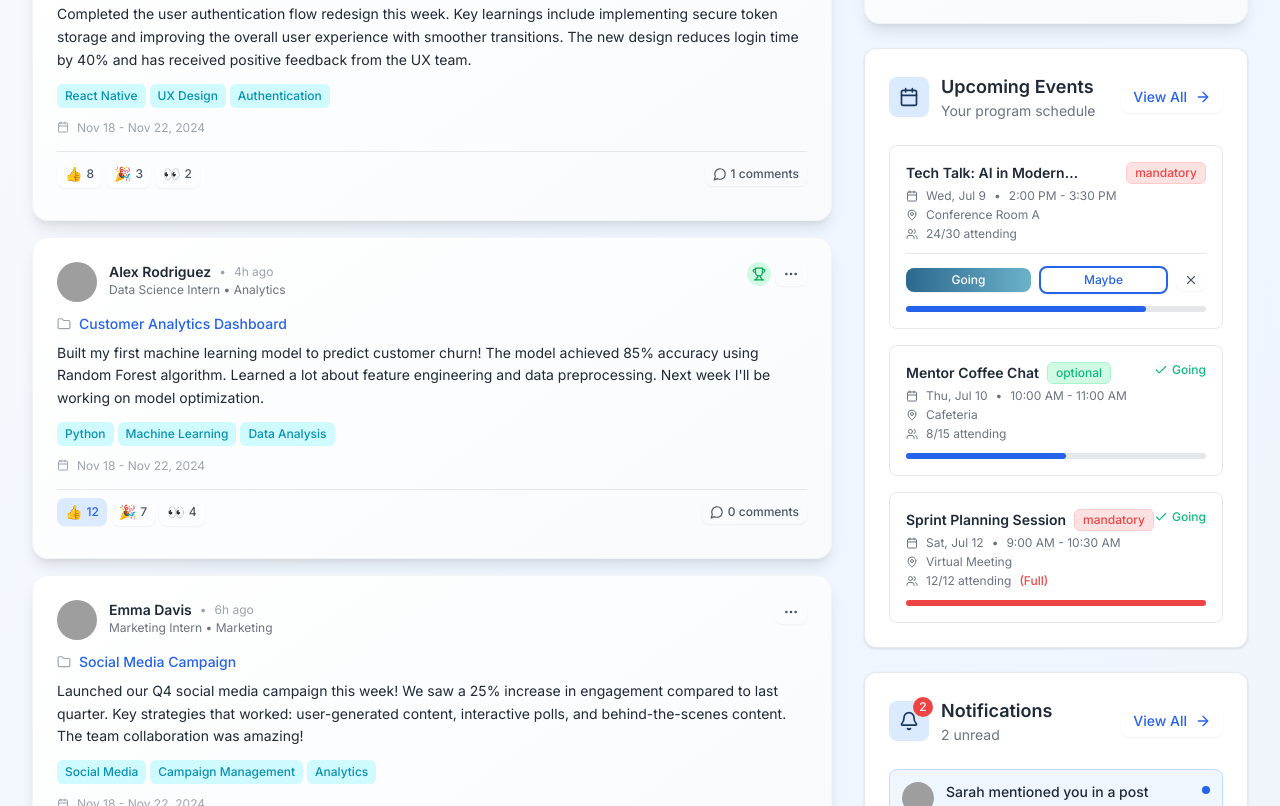
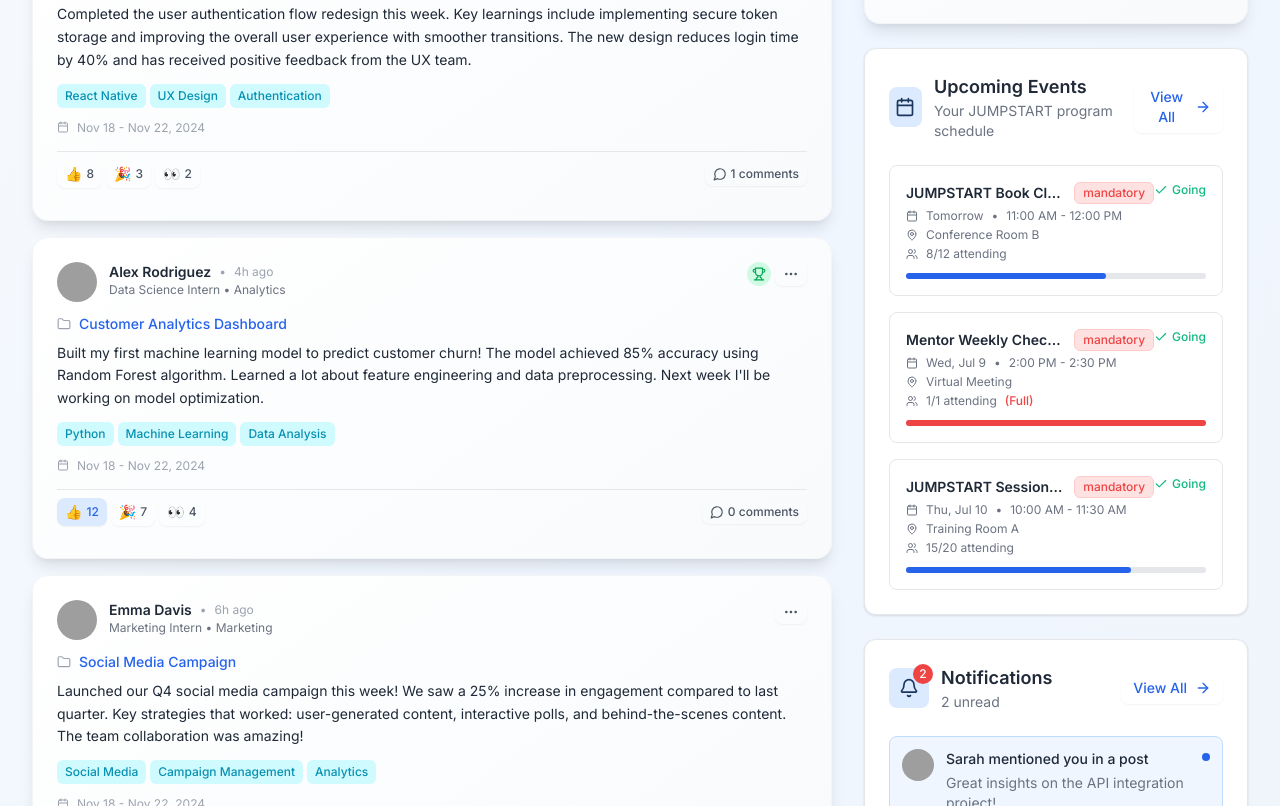
Before and after one commit to akomp88/intern_connect, a React (Vite) app: page /intern_connect/dashboard in a window 1280 px wide. Shown: the part 735-1541 px from the top of the page. Built offline with nearby package versions, Linux system fonts and the light colour scheme; grey boxes are pictures that could not be loaded.

Commit message:
Update upcoming events to reflect OneDigital JUMPSTART program activities

```diff
--- a/src/pages/dashboard/components/UpcomingEvents.jsx
+++ b/src/pages/dashboard/components/UpcomingEvents.jsx
@@ -3,38 +3,68 @@ import Icon from '../../../components/AppIcon';
 import Button from '../../../components/ui/Button';
 
 const UpcomingEvents = ({ events, onViewAll, onRSVP }) => {
+  // Helper function to get next weekday dates
+  const getNextWeekdays = (count = 4) => {
+    const dates = [];
+    const today = new Date();
+    let currentDate = new Date(today);
+
+    while (dates.length < count) {
+      currentDate.setDate(currentDate.getDate() + 1);
+      const dayOfWeek = currentDate.getDay();
+      // Only include weekdays (Monday=1 to Friday=5)
+      if (dayOfWeek >= 1 && dayOfWeek <= 5) {
+        dates.push(new Date(currentDate));
+      }
+    }
+    return dates;
+  };
+
+  const weekdays = getNextWeekdays(4);
+
   const mockEvents = [
     {
       id: 1,
-      title: "Tech Talk: AI in Modern Development",
-      date: new Date(Date.now() + 2 * 24 * 60 * 60 * 1000),
-      time: "2:00 PM - 3:30 PM",
-      location: "Conference Room A",
+      title: "JUMPSTART Book Club Meeting with Miranda",
+      date: weekdays[0],
+      time: "11:00 AM - 12:00 PM",
+      location: "Conference Room B",
       type: "mandatory",
-      attendees: 24,
-      maxAttendees: 30,
-      rsvpStatus: null
+      attendees: 8,
+      maxAttendees: 12,
+      rsvpStatus: "going"
     },
     {
       id: 2,
-      title: "Mentor Coffee Chat",
-      date: new Date(Date.now() + 3 * 24 * 60 * 60 * 1000),
-      time: "10:00 AM - 11:00 AM",
-      location: "Cafeteria",
-      type: "optional",
-      attendees: 8,
-      maxAttendees: 15,
+      title: "Mentor Weekly Check-in",
+      date: weekdays[1],
+      time: "2:00 PM - 2:30 PM",
+      location: "Virtual Meeting",
+      type: "mandatory",
+      attendees: 1,
+      maxAttendees: 1,
       rsvpStatus: "going"
     },
     {
       id: 3,
-      title: "Sprint Planning Session",
-      date: new Date(Date.now() + 5 * 24 * 60 * 60 * 1000),
-      time: "9:00 AM - 10:30 AM",
-      location: "Virtual Meeting",
+      title: "JUMPSTART Session: Masterful Notetaking & Project Management",
+      date: weekdays[2],
+      time: "10:00 AM - 11:30 AM",
+      location: "Training Room A",
       type: "mandatory",
-      attendees: 12,
-      maxAttendees: 12,
+      attendees: 15,
+      maxAttendees: 20,
+      rsvpStatus: "going"
+    },
+    {
+      id: 4,
+      title: "Intern Group Project Meeting",
+      date: weekdays[3],
+      time: "3:00 PM - 4:00 PM",
+      location: "Collaboration Space",
+      type: "mandatory",
+      attendees: 6,
+      maxAttendees: 8,
       rsvpStatus: "going"
     }
   ];
@@ -122,7 +152,7 @@ const UpcomingEvents = ({ events, onViewAll, onRSVP }) => {
           </div>
           <div>
             <h3 className="text-lg font-semibold text-text-primary">Upcoming Events</h3>
-            <p className="text-sm text-text-secondary">Your program schedule</p>
+            <p className="text-sm text-text-secondary">Your JUMPSTART program schedule</p>
           </div>
         </div>
 
```
